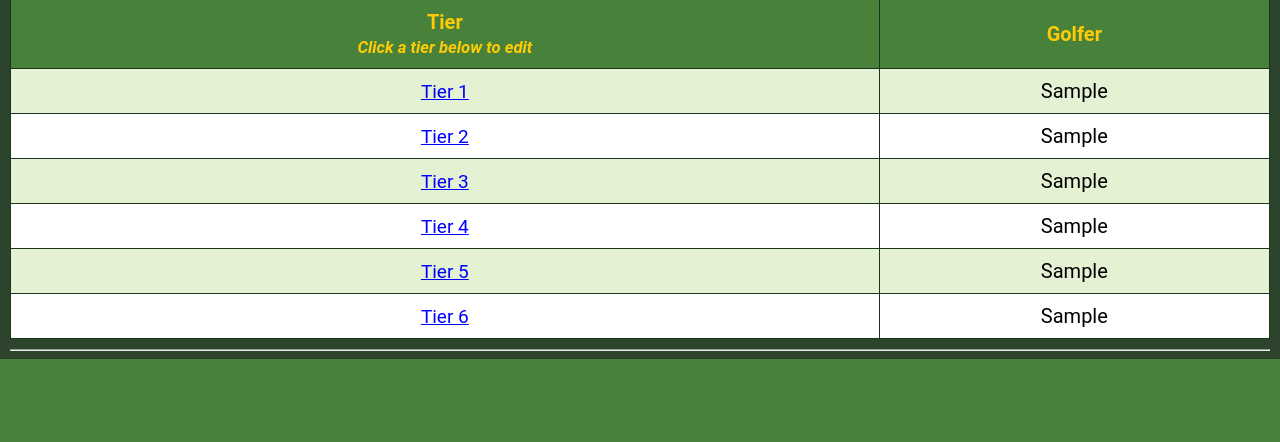
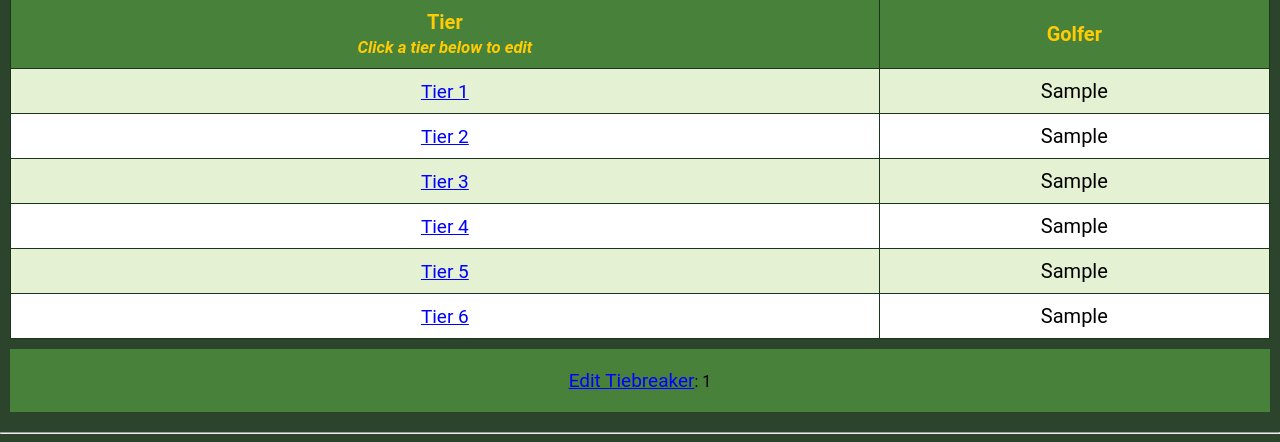
Before and after one commit to kylestrougo/chichi, a Flask app: a page that uses app/templates/user.html in a window 1280 px wide. Shown: the part 471-913 px from the top of the page. Before the commit the page ends 830 px from the top, so only its background shows below. Run offline with Flask 3, Linux system fonts and the light colour scheme; a user stored in the database is signed in; tables that the repository leaves empty hold one stand-in row (values such as "Sample post"); some libraries are stand-ins or nearby versions.

Commit message:
cleaned up acesses

```diff
--- a/app/routes.py
+++ b/app/routes.py
@@ -46,7 +46,7 @@ def user(username):
         "tier6": user_record.tier6
     }
 
-    return render_template('user.html', user=user, user_record_dict=user_record_dict,  trigger=trigger)
+    return render_template('user.html', user=user, user_record_dict=user_record_dict, user_record=user_record, trigger=trigger)
 
 
 @app.route('/login', methods=['GET', 'POST'])
--- a/app/templates/user.html
+++ b/app/templates/user.html
@@ -11,6 +11,13 @@
             padding: 20px;
             text-align: center;
             border-radius: 28px; /* Add border-radius to round corners */
+            margin-bottom: 20px; /* Add margin to separate posts */
+
+        }
+        .uk {
+            background-color: #48823a; /* Set background color to light green */
+            text-align: center;
+            padding: 20px;
             margin-bottom: 20px; /* Add margin to separate posts */
 
         }
@@ -134,8 +141,27 @@
             </tr>
         {% endfor %}
     </table>
-    <hr>
+
+    {% if user == current_user and trigger == 0 %}
+                    <div class="uk">
+                        <td style="text-align: left;">
+                            <a href="{{ url_for('tie_breaker', username=user) }}" style="color: blue; text-decoration: underline;">
+                                Edit Tiebreaker</a>: {{ user_record.single_number }}
+                        </td>
+                    </div >
+
+    {% else %}
+        <div class="uk">
+                        <td style="text-align: center;">
+                            <td><strong>
+                                Tiebreaker
+                            </strong>
+                            </td >
+                            :  {{ user_record.single_number }}
+                        </td>
+        <div>
+    {% endif %}
 </div>
-
 </div>
+     <hr>
 {% endblock %}
--- a/main.py
+++ b/main.py
@@ -7,7 +7,7 @@ from datetime import datetime
 
 if __name__ == '__main__':
     # ----------------- Tournament Dates -----------------
-    start_date = datetime(2023, 12, 10, 16, 14, 10)
+    start_date = datetime(2023, 12, 10, 17, 2, 40)
     end_date = datetime(2023, 12, 25, 17, 7, 30)
 
     # ----------------- Masters data every 30 seconds -----------------
```
Also changed, not shown: app/templates/smack.html (+9 -7 lines), app/config/app.db.
